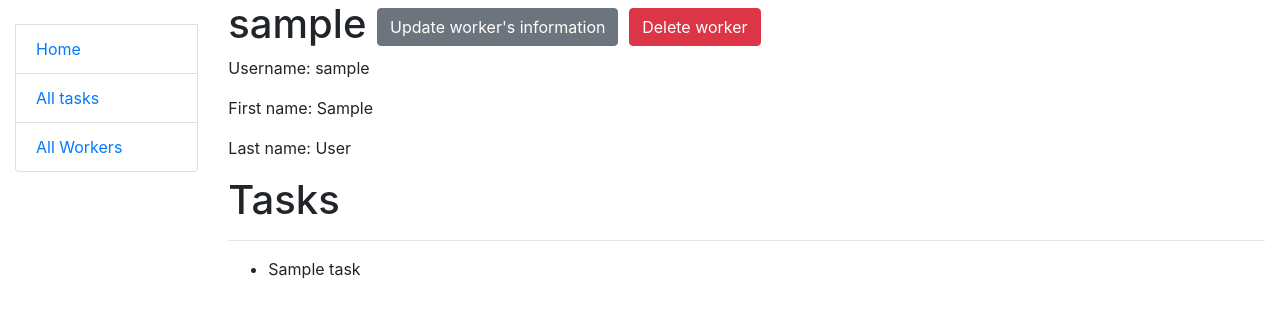
After one commit to IvanKorshunovE/task_flow, a Django app: page /workers/1/ in a window 1280 px wide. The commit adds this page. Shown: the top 318 px of the page. Run offline with Django 4.2, Linux system fonts and the light colour scheme; tables that the repository leaves empty hold one stand-in row (values such as "Sample post").

Commit message:
implement Create,Detail,Update,Detele views for Worker model

```diff
--- a/tasks/models.py
+++ b/tasks/models.py
@@ -25,6 +25,9 @@ class Worker(AbstractUser):
     class Meta:
         verbose_name = "Worker"
         verbose_name_plural = "Workers"
+
+    def get_absolute_url(self):
+        return reverse("tasks:worker-detail", kwargs={"pk": self.pk})
 
 
 class TaskType(models.Model):
--- a/tasks/urls.py
+++ b/tasks/urls.py
@@ -7,6 +7,11 @@ from tasks.views import (
     TaskDetailView,
     TaskUpdateView,
     TaskDeleteView,
+    WorkerListView,
+    WorkerDetailView,
+    WorkerCreateView,
+    WorkerUpdateView,
+    WorkerDeleteView,
 )
 
 urlpatterns = [
@@ -36,6 +41,33 @@ urlpatterns = [
         TaskDeleteView.as_view(),
         name="task-delete",
     ),
+
+    path(
+        "workers/",
+        WorkerListView.as_view(),
+        name="worker-list",
+    ),
+    path(
+        "workers/create",
+        WorkerCreateView.as_view(),
+        name="worker-create",
+    ),
+    path(
+        "workers/<int:pk>/",
+        WorkerDetailView.as_view(),
+        name="worker-detail",
+    ),
+    path(
+        "workers/<int:pk>/update/",
+        WorkerUpdateView.as_view(),
+        name="worker-update",
+    ),
+    path(
+        "workers/<int:pk>/delete/",
+        WorkerDeleteView.as_view(),
+        name="worker-delete",
+    ),
+
 ]
 
 app_name = "tasks"
--- a/tasks/views.py
+++ b/tasks/views.py
@@ -4,7 +4,7 @@ from django.shortcuts import render
 from django.urls import reverse_lazy
 from django.views import generic
 
-from tasks.forms import TaskForm
+from tasks.forms import TaskForm, WorkerCreationForm
 from tasks.models import Task, Worker
 
 
@@ -34,6 +34,63 @@ class WorkerListView(
 ):
     model = Worker
     paginate_by = 10
+
+
+class WorkerDetailView(
+    # LoginRequiredMixin,
+    generic.DetailView
+):
+    model = Worker
+
+
+class WorkerCreateView(
+    # LoginRequiredMixin,
+    generic.CreateView
+):
+    model = Worker
+    form_class = WorkerCreationForm
+    success_url = reverse_lazy("tasks:worker-list")
+
+    def form_valid(self, form):
+        response = super().form_valid(form)
+        messages.success(self.request, "The new worker has been created.")
+        return response
+
+
+class WorkerUpdateView(
+    # LoginRequiredMixin,
+    generic.UpdateView
+):
+    model = Worker
+    form_class = WorkerCreationForm
+
+    def get_success_url(self):
+        updated_worker = self.get_object()
+        return updated_worker.get_absolute_url()
+
+    def post(self, request, *args, **kwargs):
+        response = super().post(request, *args, **kwargs)
+        messages.success(request, "Worker has been updated.")
+        return response
+
+
+class WorkerDeleteView(
+    # LoginRequiredMixin,
+    generic.DeleteView
+):
+    model = Worker
+    success_url = reverse_lazy("tasks:worker-list")
+
+    def post(self, request, *args, **kwargs):
+        response = super().post(request, *args, **kwargs)
+        messages.warning(request, "Worker has been deleted.")
+        return response
+
+
+
+
+
+
 
 
 class TaskListView(
--- a/templates/includes/sidebar.html
+++ b/templates/includes/sidebar.html
@@ -10,6 +10,6 @@
 
   <li class="list-group-item"><a href="{% url 'tasks:index' %}">Home</a></li>
   <li class="list-group-item"><a href="{% url 'tasks:task-list' %}">All tasks</a></li>
-{#  <li class="list-group-item"><a href="{% url 'taxi:car-list' %}">All cars</a></li>#}
+  <li class="list-group-item"><a href="{% url 'tasks:worker-list' %}">All Workers</a></li>
 {#  <li class="list-group-item"><a href="{% url 'taxi:manufacturer-list' %}">All manufacturers</a></li>#}
 </ul>
--- /dev/null
+++ b/templates/tasks/worker_detail.html
@@ -0,0 +1,41 @@
+{% extends "base.html" %}
+
+{% block content %}
+  <h1>
+    {{ worker.username }}
+    <a href="{% url 'tasks:worker-update' pk=worker.id %}" class="btn btn-secondary link-to-page">
+      Update worker's information
+    </a>
+    <a href="{% url 'tasks:worker-delete' pk=worker.id %}" class="btn btn-danger link-to-page">
+      Delete worker
+    </a>
+  </h1>
+  <p>Username: {{ worker.username }}</p>
+  <p>First name: {{ worker.first_name }}</p>
+  <p>Last name: {{ worker.last_name }}</p>
+
+  <h1>
+    Tasks
+{##}
+{#    {% if car in user.cars.all %}#}
+{#      <a href="{% url 'taxi:toggle-car-assign' pk=car.id %}" class="btn btn-danger link-to-page">#}
+{#        Delete me from this car#}
+{#      </a>#}
+{#    {% else %}#}
+{#      <a href="{% url 'taxi:toggle-car-assign' pk=car.id %}" class="btn btn-success link-to-page">#}
+{#        Assign me from this car#}
+{#      </a>#}
+{#    {% endif %}#}
+{##}
+  </h1>
+  <hr>
+  <ul>
+    {% for task in worker.tasks.all %}
+      <li>{{ task.name }}
+{#        {% if assignee.last_name %}#}
+{#          ({{ assignee.first_name }} {{ assignee.last_name }})#}
+{#        {% endif %}#}
+      </li>
+    {% endfor %}
+  </ul>
+{% endblock %}
```
Also changed, not shown: tasks/forms.py (+26 -1 lines), templates/tasks/worker_confirm_delete.html (added, +10 -0 lines), templates/tasks/worker_form.html (added, +12 -0 lines), templates/tasks/worker_list.html (added, +38 -0 lines).
